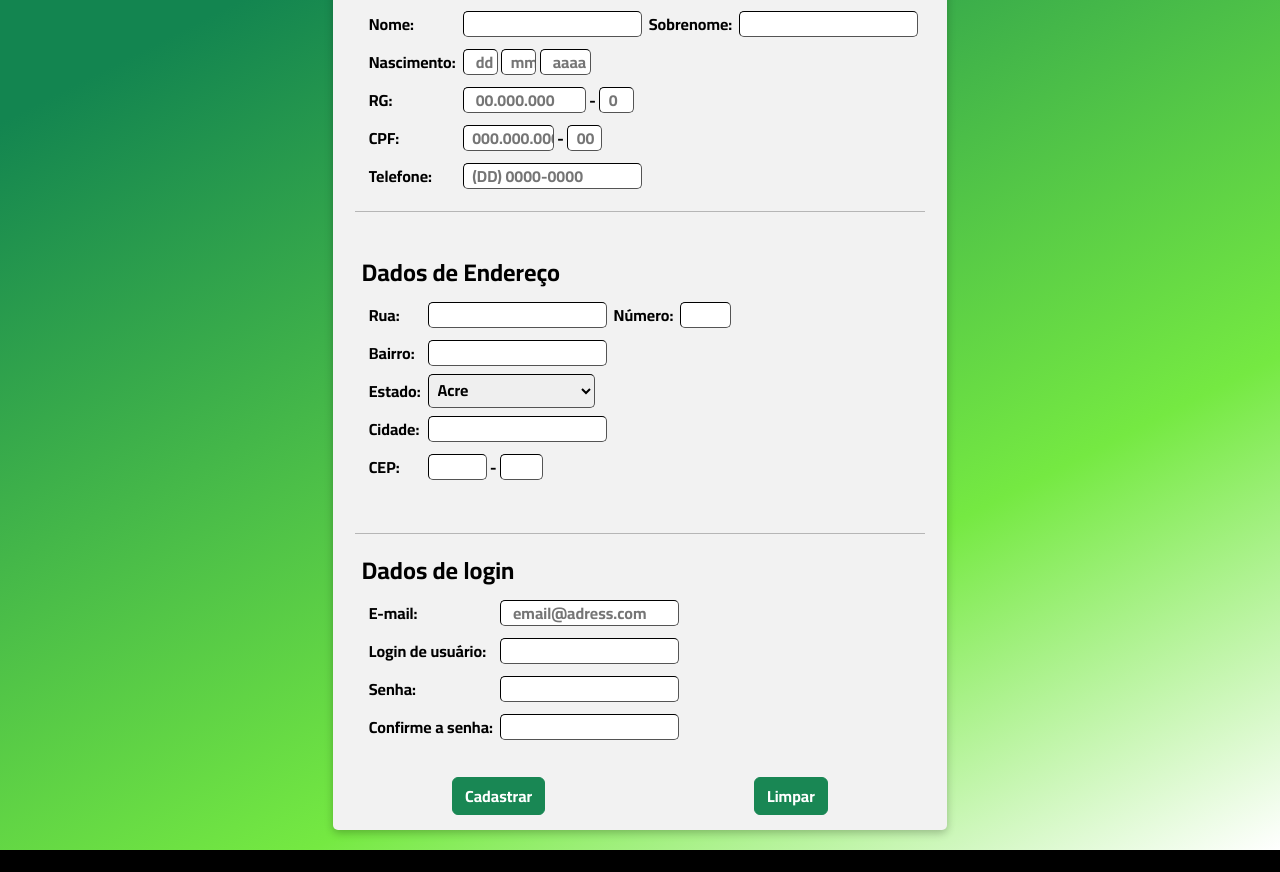
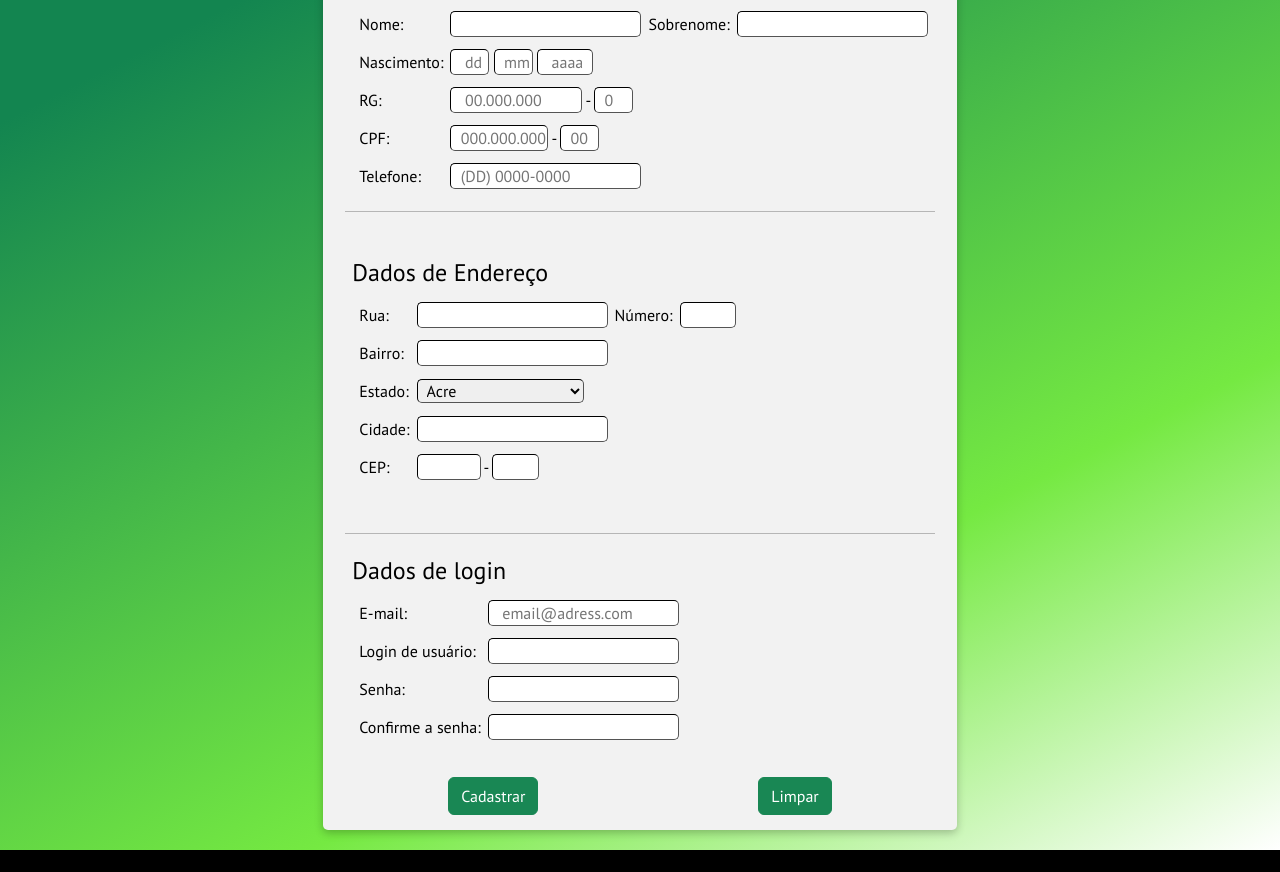
Before and after one commit to keikurunu/PI-1, a website: page registro.html in a window 1280 px wide. Shown: the part 248-1120 px from the top of the page. Drawn offline with nearby package versions, Linux system fonts and the light colour scheme.

Commit message:
Update registro.css

```diff
--- a/css/registro.css
+++ b/css/registro.css
@@ -1,4 +1,5 @@
 @import url("https://fonts.googleapis.com/css2?family=Cairo:wght@700&display=swap");
+@import url("https://fonts.googleapis.com/css2?family=PT+Sans:ital,wght@0,400;0,700;1,400;1,700&display=swap");
 
 h1 {
   text-align: center;
@@ -58,7 +59,7 @@ h1 {
 .caixa_filha {
   box-shadow: rgb(0, 0, 0, 0.24) 0px 03px 8px;
   padding: 15px;
-  font-family: "Cairo", sans-serif;
+  font-family: "PT Sans", sans-serif;
   border-radius: 5px;
   background: #f2f2f2;
 }
@@ -72,7 +73,12 @@ h1 {
   border-radius: 8px;
   border: 2px solid black;
   background-color: rgb(172, 181, 181);
-  font-family: "Cairo", sans-serif;
+  font-family: "PT Sans", sans-serif;
+  font-weight: bold;
+}
+.btn {
+  font-family: "PT Sans", sans-serif;
+  font-weight: bold;
 }
 header {
   display: flex;
@@ -96,9 +102,11 @@ table,
 legend {
   border-radius: 5px;
   margin: 7px;
+  font-family: "PT Sans", sans-serif;
 }
 select,
 input {
   border: 1px inset black;
   padding-left: 5px;
+  font-family: "PT Sans", sans-serif;
 }
```
